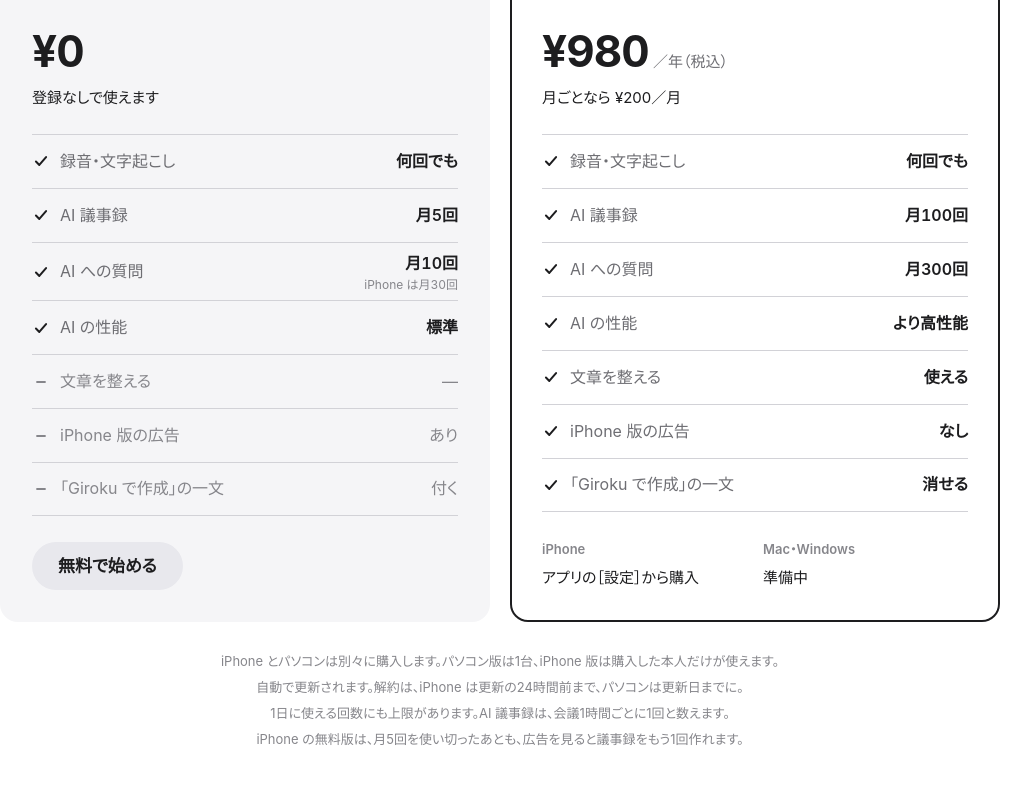
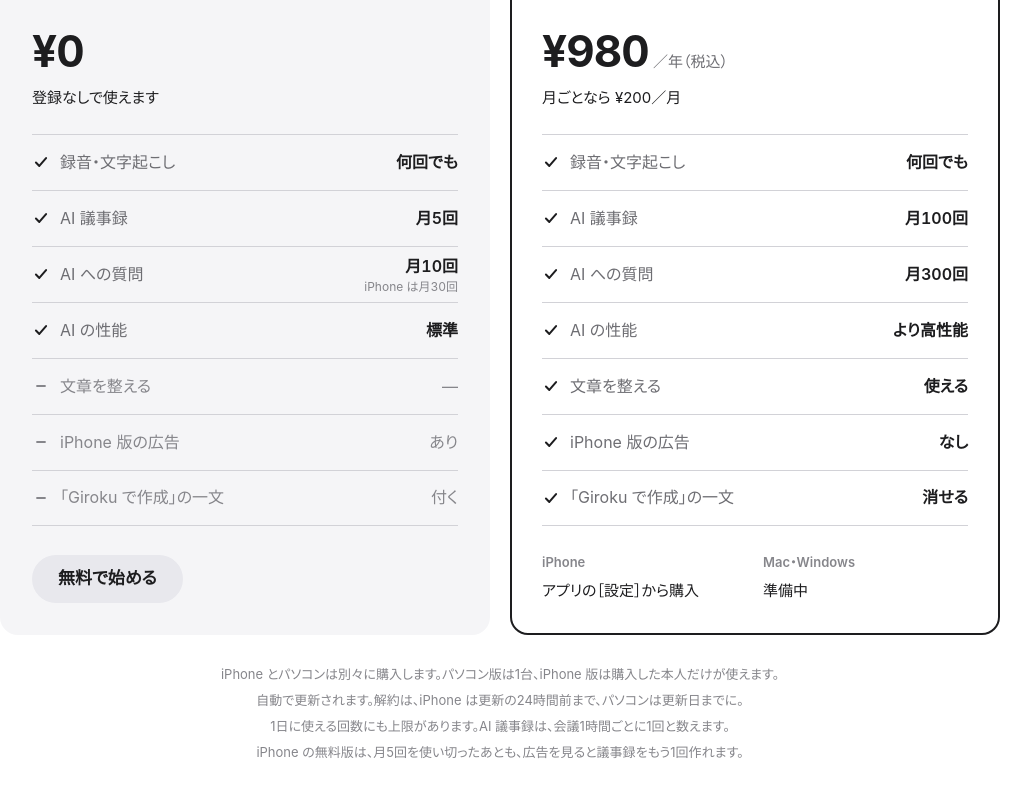
Before and after one commit to naoyattsuji/giroku-lp, a Next.js app: page / in a window 1280 px wide. Shown: the part 2656-3452 px from the top of the page, without its empty margins (140-1171 px from the left). Built offline with nearby package versions, Linux system fonts and the light colour scheme.

Commit message:
料金の表：行の高さを固定して左右のずれをなくす
Co-Authored-By: Claude Opus 5.5 <noreply@anthropic.com>

```diff
--- a/app/home.css
+++ b/app/home.css
@@ -222,7 +222,7 @@
 .h-plan-actions { display: grid; grid-template-columns: 1fr 1fr; gap: 16px; }
 /* 比べる行：左右のカードで同じ項目・同じ高さ。印・項目名・数字の位置をすべての行でそろえる */
 .h-rows { list-style: none; padding: 0; margin: 24px 0 26px; flex: 1; }
-.h-rows li { display: grid; grid-template-columns: 18px 1fr auto; column-gap: 10px; align-items: center; min-height: 54px; padding: 8px 0; border-top: 1px solid var(--h-line); font-size: 16px; }
+.h-rows li { display: grid; grid-template-columns: 18px 1fr auto; column-gap: 10px; align-items: center; height: 56px; border-top: 1px solid var(--h-line); font-size: 16px; }
 .h-rows li:last-child { border-bottom: 1px solid var(--h-line); }
 .h-rows .h-check { margin: 0; }
 .h-row-label { color: var(--h-ink-2); }
```
